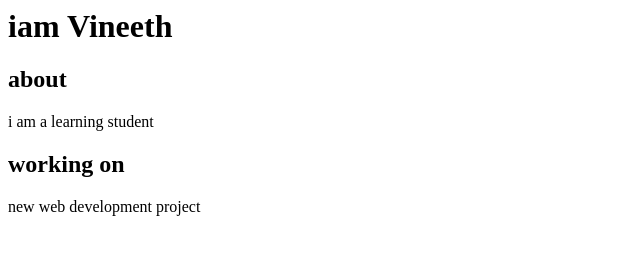
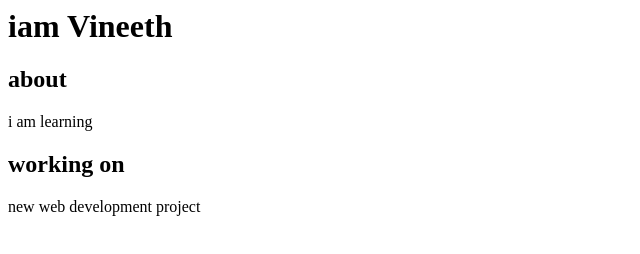
Before and after one commit to vineethvinayak/exp-sork, a plain HTML site: page index.html in a window 1280 px wide. Shown: the full height of the page, 0-640 px from the left. Drawn offline with Linux system fonts and the light colour scheme.

Commit message:
index.html

```diff
--- a/index.html
+++ b/index.html
@@ -7,7 +7,7 @@
             about
         </h2>
         <p>
-            i am a learning student
+            i am learning
         </p>
         <h2>
             working on
```
